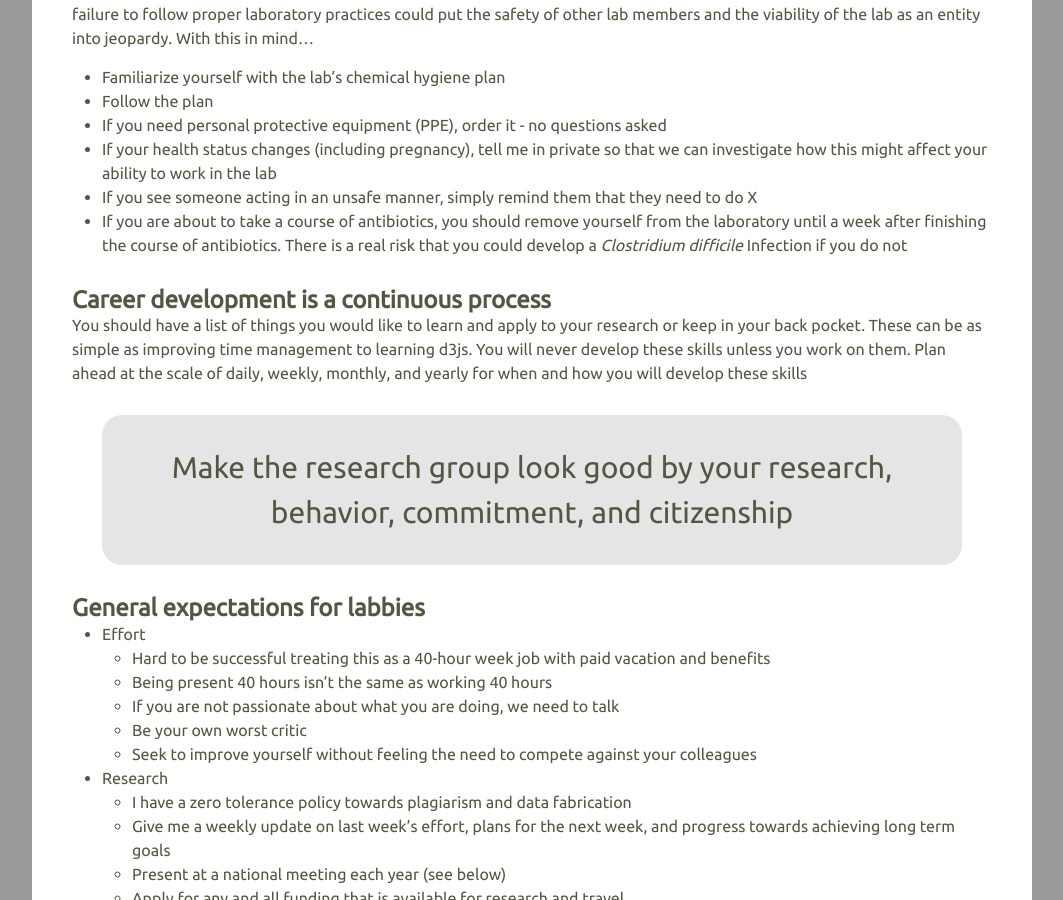
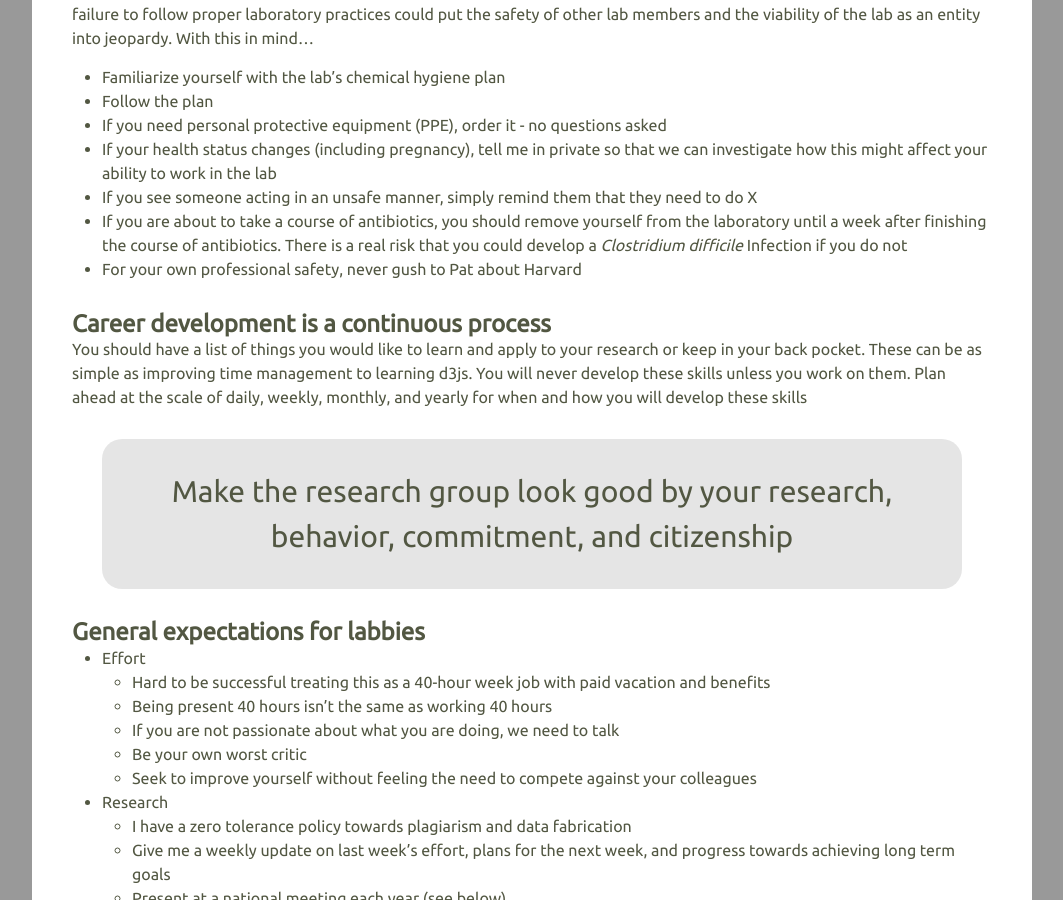
Before and after one commit to SchlossLab/schlosslab.github.io, a Jekyll site: the page built from _fish_bowl/expectations.md, in a window 1280 px wide and 900 px high, scrolled down 364 px. Shown: the whole window, without its empty margins (108-1171 px from the left). Built offline with Jekyll 4.4.1, drawn with Linux system fonts in a browser that asks for light colours; nearby versions of some CDN libraries.

Commit message:
Add saftey item

```diff
--- a/_fish_bowl/expectations.md
+++ b/_fish_bowl/expectations.md
@@ -17,7 +17,7 @@ I care deeply about the physical and mental health of the people that work in an
 * If your health status changes (including pregnancy), tell me in private so that we can investigate how this might affect your ability to work in the lab
 * If you see someone acting in an unsafe manner, simply remind them that they need to do X
 * If you are about to take a course of antibiotics, you should remove yourself from the laboratory until a week after finishing the course of antibiotics. There is a real risk that you could develop a *Clostridium difficile* Infection if you do not
-
+* For your own professional safety, never gush to Pat about Harvard
 
 ### Career development is a continuous process
 
```
